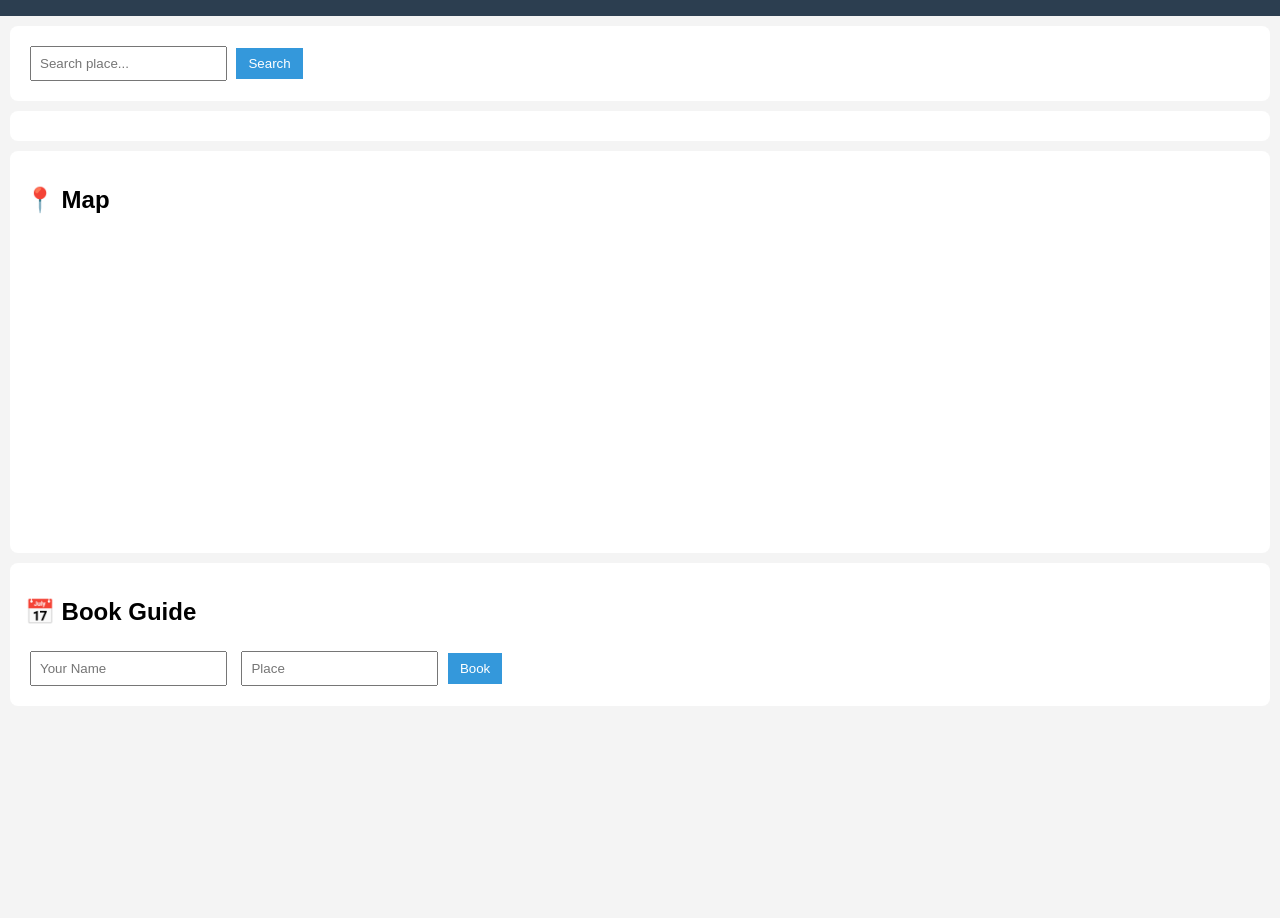
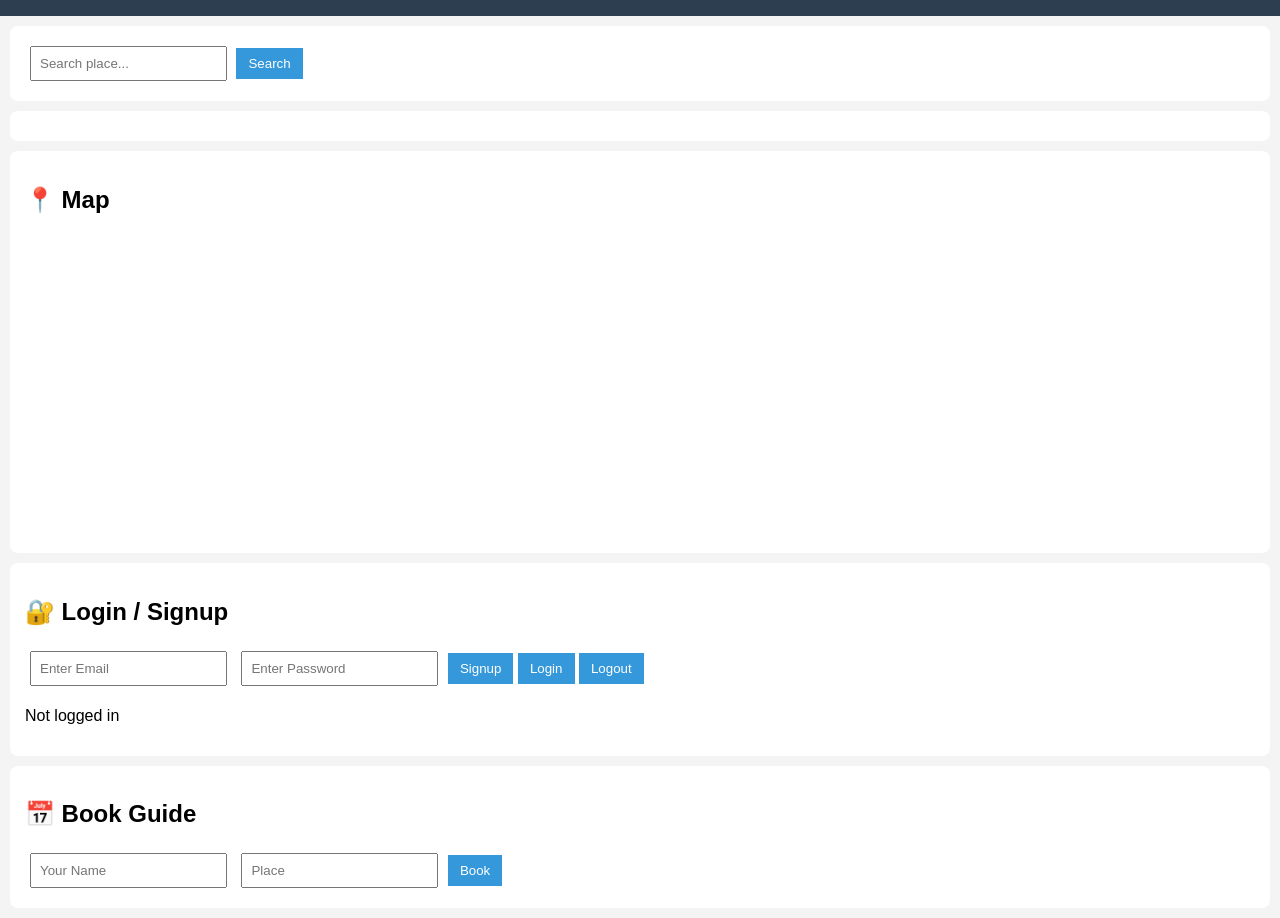
Before and after one commit to pandillapujitha/Touristguideportal-, a plain HTML site: page index.html in a window 1280 px wide. Shown: the part 95-1013 px from the top of the page. Before the commit the page ends 811 px from the top, so only its background shows below. Drawn offline with Linux system fonts and the light colour scheme; no server answers.

Commit message:
Update index.html

```diff
--- a/index.html
+++ b/index.html
@@ -11,6 +11,7 @@
   <h1>🌍 Tourist Guide Portal</h1>
 </header>
 
+<!-- 🔍 SEARCH -->
 <section class="search">
   <input type="text" id="placeInput" placeholder="Search place...">
   <button onclick="searchPlace()">Search</button>
@@ -18,6 +19,7 @@
 
 <section id="results"></section>
 
+<!-- 📍 MAP -->
 <section>
   <h2>📍 Map</h2>
   <iframe id="map"
@@ -26,18 +28,36 @@
   </iframe>
 </section>
 
+<!-- 🔐 LOGIN SECTION (ADDED ✅) -->
+<section>
+  <h2>🔐 Login / Signup</h2>
+
+  <input type="email" id="email" placeholder="Enter Email">
+  <input type="password" id="password" placeholder="Enter Password">
+
+  <button onclick="signup()">Signup</button>
+  <button onclick="login()">Login</button>
+  <button onclick="logout()">Logout</button>
+
+  <p id="user">Not logged in</p>
+</section>
+
+<!-- 📅 BOOK -->
 <section>
   <h2>📅 Book Guide</h2>
+
   <input type="text" id="name" placeholder="Your Name">
   <input type="text" id="place" placeholder="Place">
+
   <button onclick="bookGuide()">Book</button>
 </section>
 
-<!-- ✅ Firebase Scripts (FIXED) -->
+<!-- ✅ CORRECT Firebase Scripts -->
 <script src="https://www.gstatic.com/firebasejs/8.10.0/firebase-app.js"></script>
 <script src="https://www.gstatic.com/firebasejs/8.10.0/firebase-firestore.js"></script>
 <script src="https://www.gstatic.com/firebasejs/8.10.0/firebase-auth.js"></script>
 
+<!-- Your Files -->
 <script src="firebase.js"></script>
 <script src="script.js"></script>
 
```
